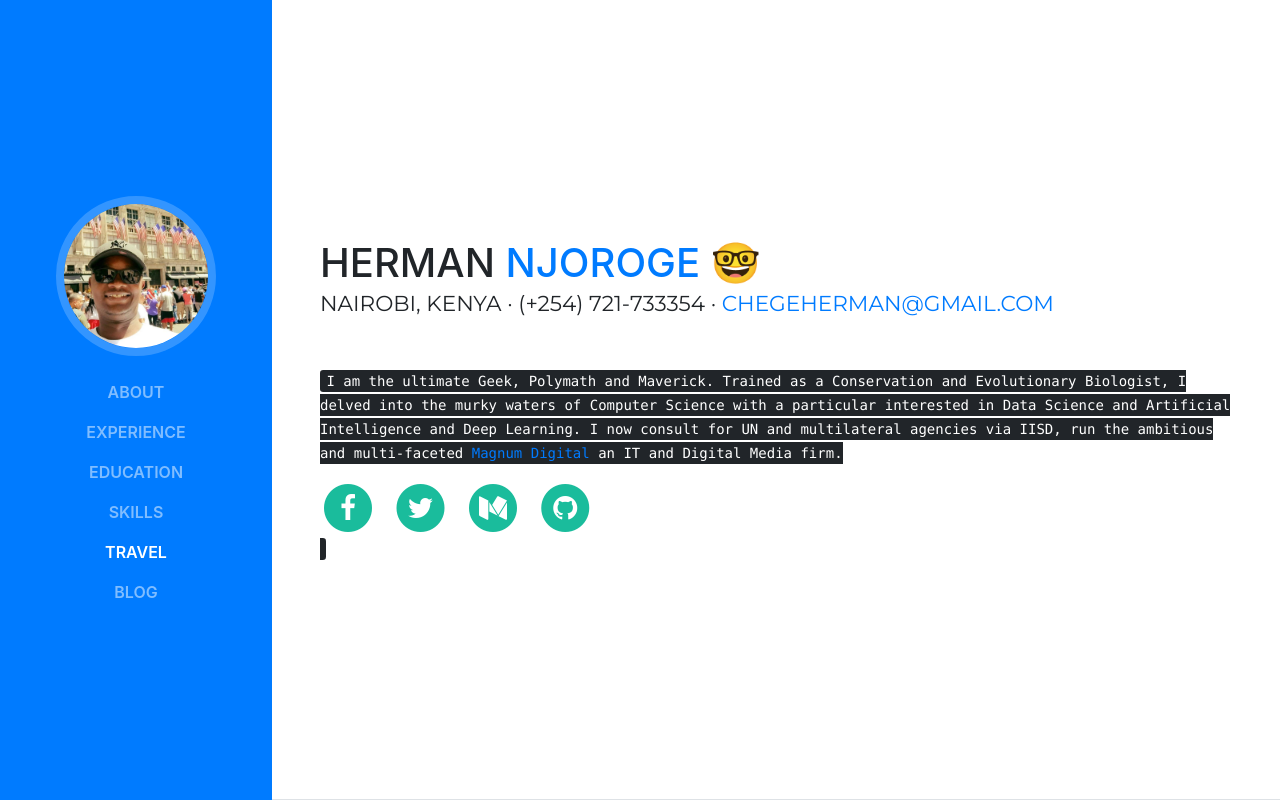
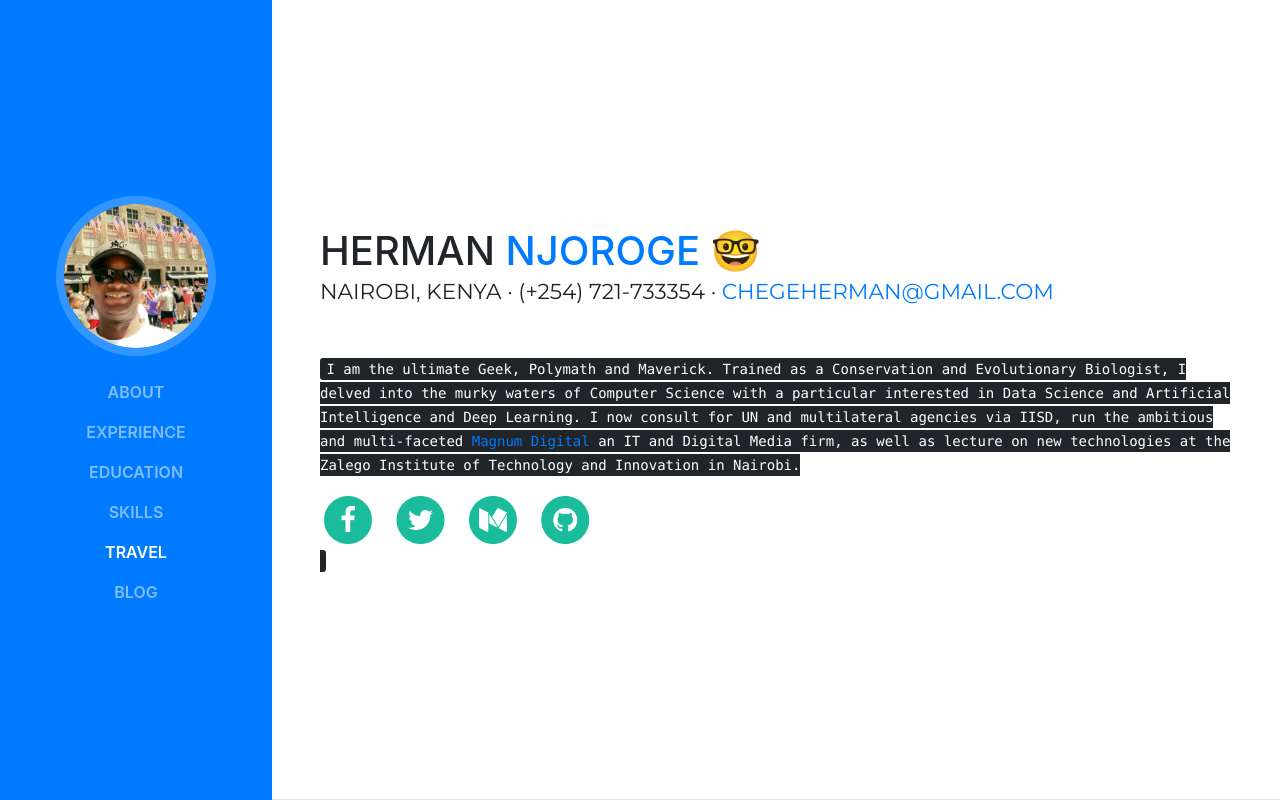
Before and after one commit to nduas77/KenyanGeek.github.io, a website with bundled scripts: page index.html in a window 1280 px wide. Shown: the top 800 px of the page. Built offline with nearby package versions, Linux system fonts and the light colour scheme; a script that the page names is missing; a web font is replaced by a local one.

Commit message:
Add information on teaching at Zalego to bio

```diff
--- a/index.html
+++ b/index.html
@@ -76,7 +76,7 @@
           <div class="subheading mb-5">Nairobi, Kenya · (+254) 721-733354 ·
             <a href="mailto:name@email.com">chegeherman@gmail.com</a>
           </div>
-          <p class="mb-5"></p><kbd>I am the ultimate Geek, Polymath and Maverick. Trained as a Conservation and Evolutionary Biologist, I delved into the murky waters of Computer Science with a particular interested in Data Science and Artificial Intelligence and Deep Learning. I now consult for UN and multilateral agencies via IISD, run the ambitious and multi-faceted <span><a href="http://magnumdigitalke.com/">Magnum Digital </a></span> an IT and Digital Media firm.
+          <p class="mb-5"></p><kbd>I am the ultimate Geek, Polymath and Maverick. Trained as a Conservation and Evolutionary Biologist, I delved into the murky waters of Computer Science with a particular interested in Data Science and Artificial Intelligence and Deep Learning. I now consult for UN and multilateral agencies via IISD, run the ambitious and multi-faceted <span><a href="http://magnumdigitalke.com/">Magnum Digital </a></span> an IT and Digital Media firm, as well as lecture on new technologies at the Zalego Institute of Technology and Innovation in Nairobi.
           </p>
           <ul class="list-inline list-social-icons mb-0">
             <li class="list-inline-item">
```
